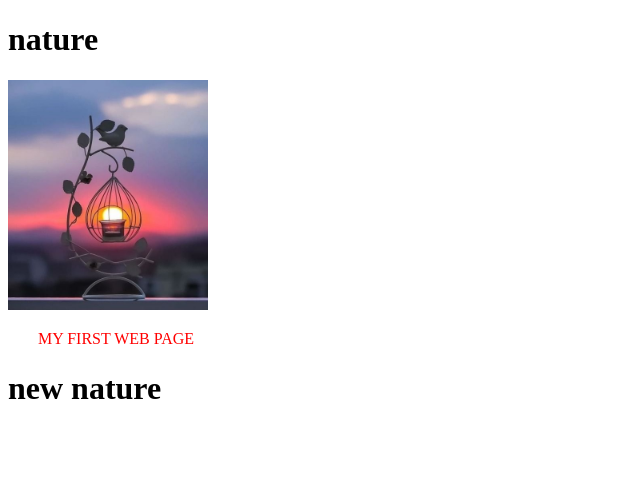
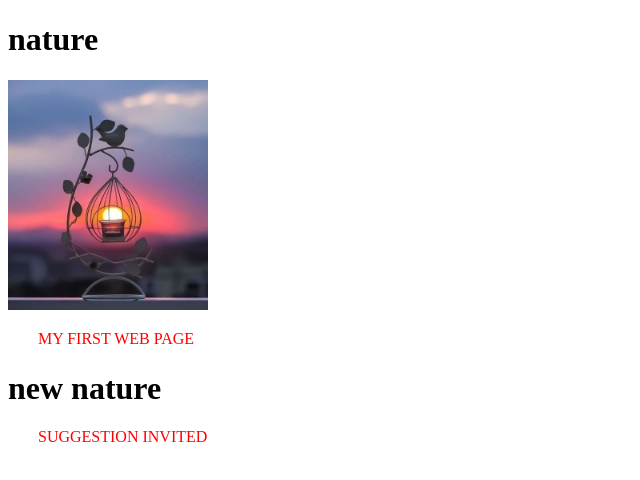
Before and after one commit to rajekmdugit/myweb, a plain HTML site: page index.html in a window 1280 px wide. Shown: the whole page, without its empty margins (0-640 px from the left). Drawn offline with Linux system fonts and the light colour scheme.

Commit message:
suggestion

```diff
--- a/index.html
+++ b/index.html
@@ -19,6 +19,6 @@
     </style>
     <p>my first web page </p>
     <h1>new nature</h1>
-
+    <p>suggestion invited</p>
 </body>
 </html>
```
